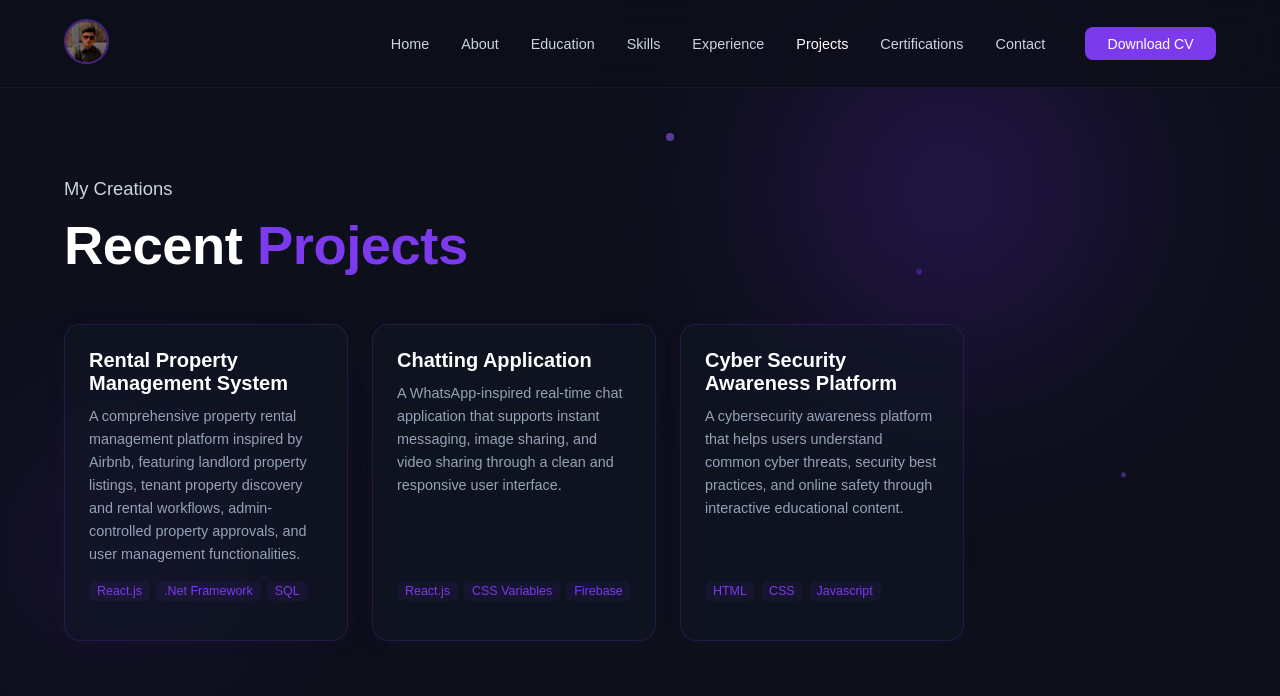
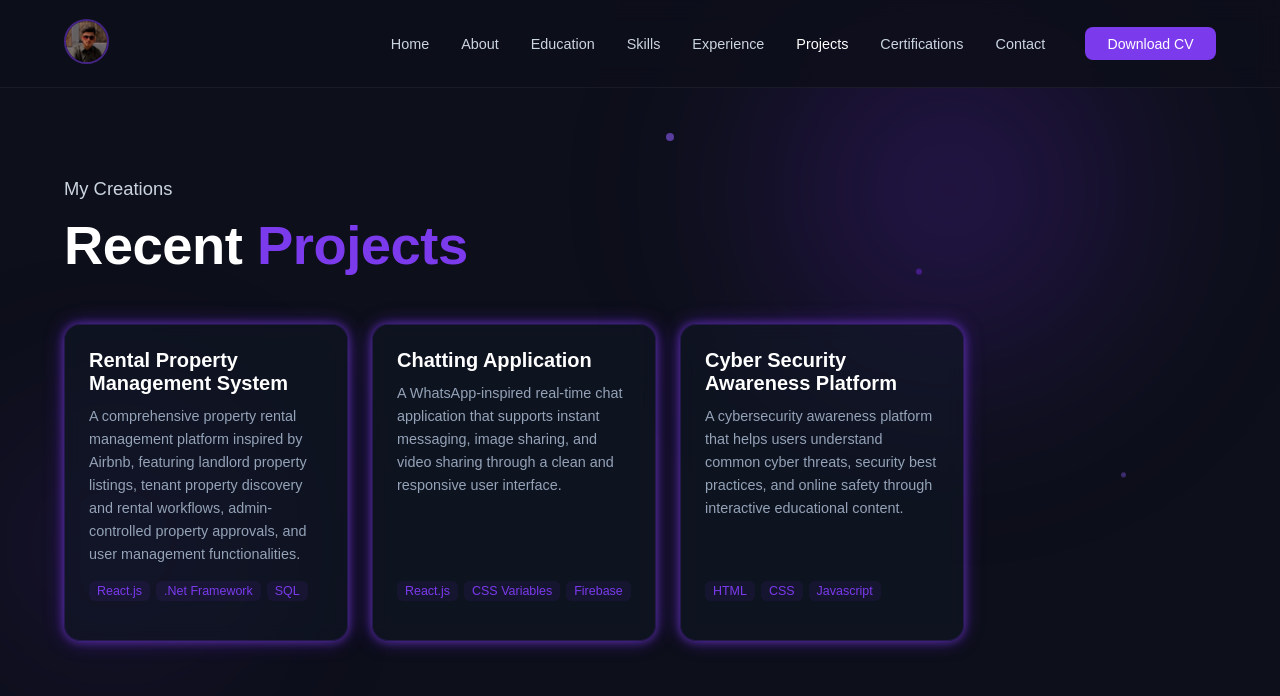
Before and after one commit to SunShine-FA/Portfolio, a React app: page /projects in a window 1280 px wide. Shown: the top 696 px of the page. Built offline with nearby package versions, Linux system fonts and the light colour scheme; the HTML template or start-up script is replaced by a standard one.

Commit message:
improve the css

```diff
--- a/src/index.css
+++ b/src/index.css
@@ -1151,9 +1151,16 @@ body {
   border: 1px solid rgba(124, 58, 237, 0.2);
   border-radius: 16px;
   padding: 24px;
-  box-shadow: 0 4px 20px rgba(124, 58, 237, 0.05);
+  /* Neon glow effect */
+  box-shadow: 0 4px 20px rgba(124, 58, 237, 0.05), 0 0 10px rgba(124, 58, 237, 0.6), 0 0 20px rgba(124, 58, 237, 0.4);
   backdrop-filter: blur(8px);
-  transition: border-color 0.3s ease, transform 0.3s ease;
+  transition: border-color 0.3s ease, transform 0.3s ease, box-shadow 0.3s ease;
+}
+
+/* Hover neon pulse */
+.portfolio-card:hover {
+  box-shadow: 0 0 15px rgba(124, 58, 237, 0.8), 0 0 30px rgba(124, 58, 237, 0.6);
+  transform: translateY(-4px);
 }
 
 /* Alignment layout that arranges card children in a vertical column with space-between positioning */
@@ -1421,11 +1428,3 @@ body {
 .project-link:hover {
   opacity: 0.8;
 }
-
-
-@media (max-width: 768px) {
-  .card-footer .btn-primary,
-  .card-footer .btn-outline {
-    width: auto;
-  }
-}
```
